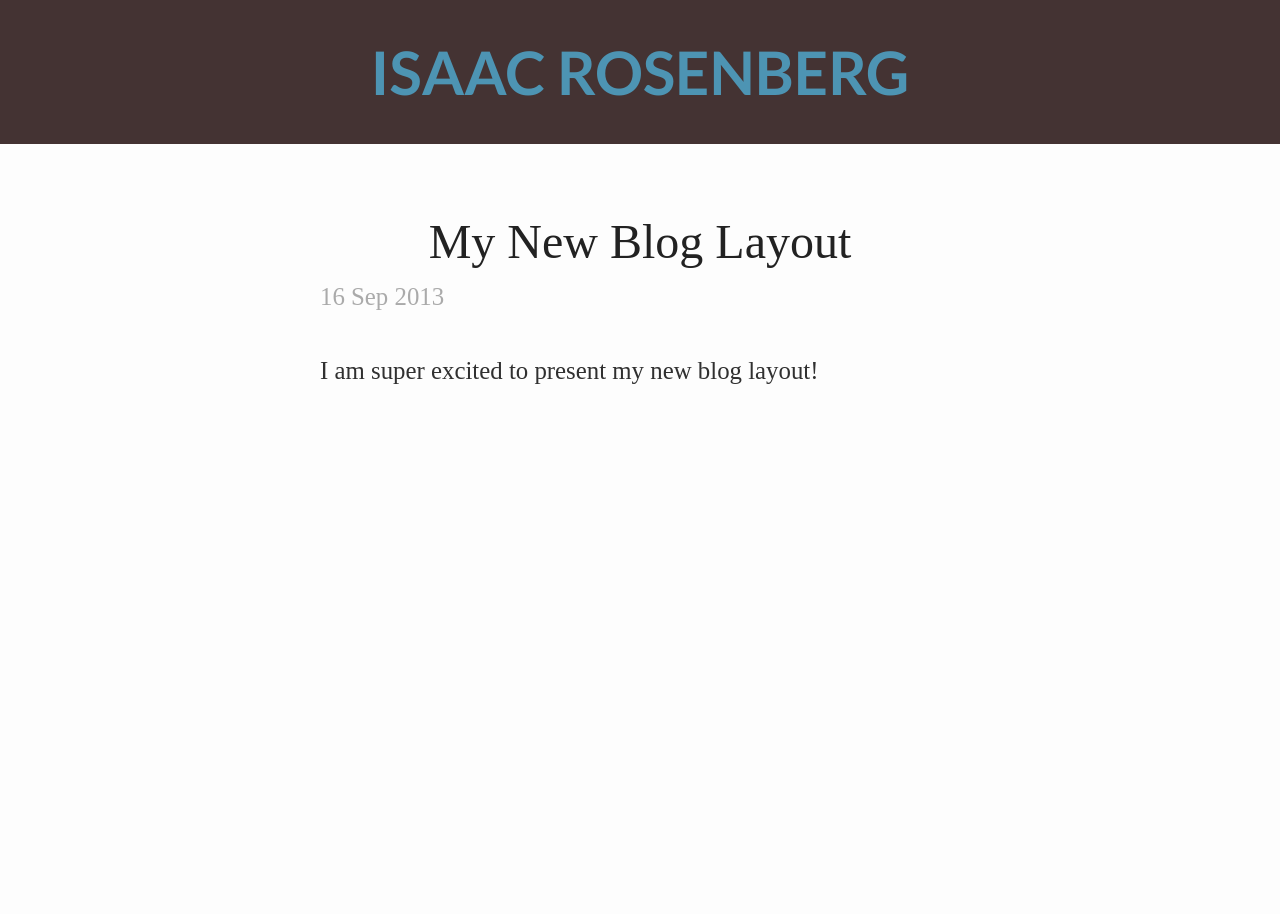
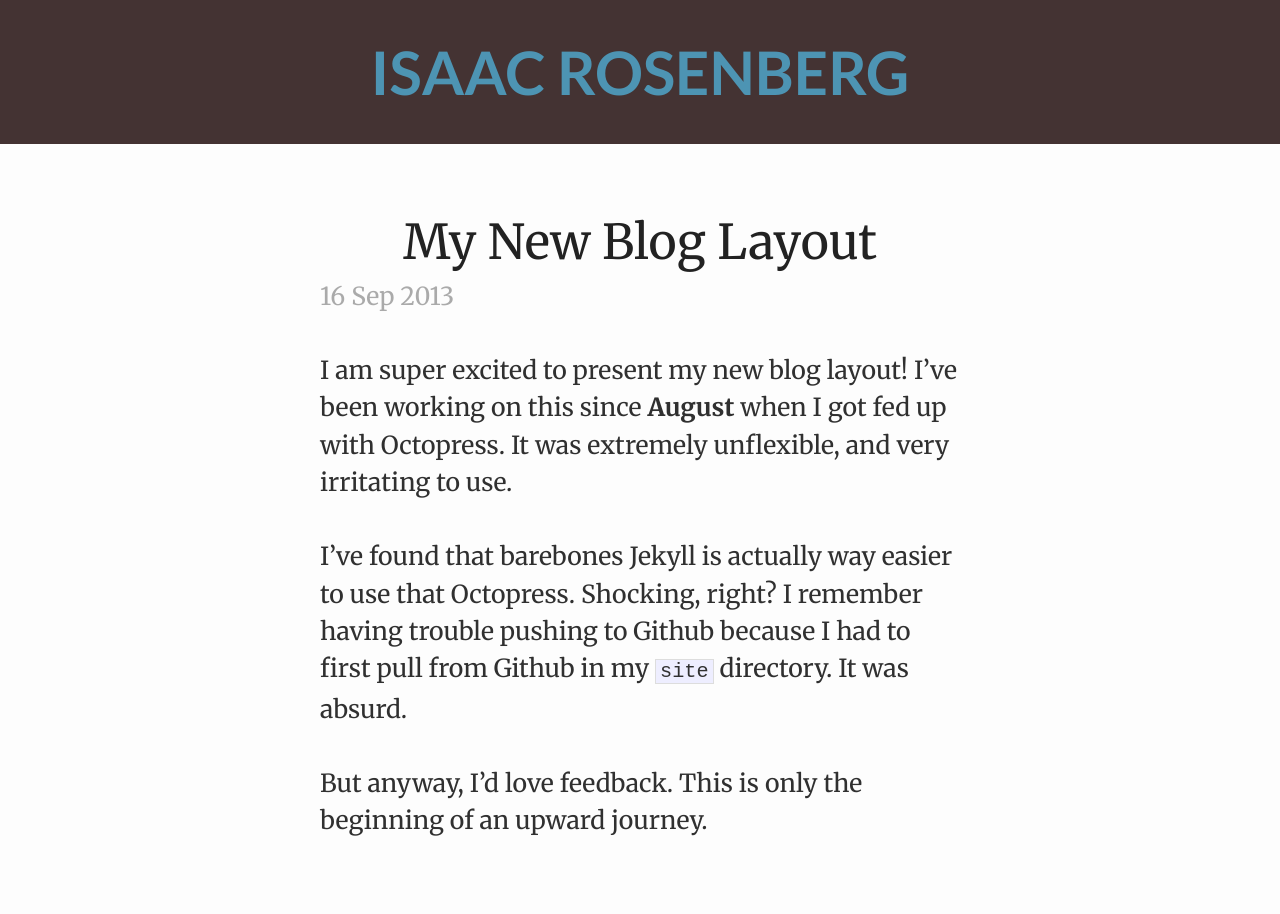
Before and after one commit to irosenb/blog, a Jekyll site: the page built from _posts/2013-09-16-my-new-blog-layout.markdown, in a window 1280 px wide. Built offline with Jekyll 4.4.1, drawn with Linux system fonts in a browser that asks for light colours; some web fonts are replaced; Markdown is read by kramdown in place of the engine named in the settings.

Commit message:
added cname, hoping it works

```diff
--- /dev/null
+++ b/CNAME
@@ -0,0 +1 @@
+blog.irosenb.com
--- a/_layouts/default.html
+++ b/_layouts/default.html
@@ -7,13 +7,9 @@
         <meta name="viewport" content="width=device-width">
 
         <!-- Google Fonts -->
-        <link href='http://fonts.googleapis.com/css?family=Merriweather&subset=latin,latin-ext' rel='stylesheet' type='text/css'>
+        <link href='http://fonts.googleapis.com/css?family=Merriweather:400,300,300italic,400italic,700,700italic,900,900italic' rel='stylesheet' type='text/css'>
         <link href='http://fonts.googleapis.com/css?family=Lato:900&subset=latin,latin-ext' rel='stylesheet' type='text/css'>
         <link href='http://fonts.googleapis.com/css?family=Lato:300,400,700' rel='stylesheet' type='text/css'>
-        <link href='http://fonts.googleapis.com/css?family=Cardo' rel='stylesheet' type='text/css'>
-        <link href='http://fonts.googleapis.com/css?family=Gentium+Book+Basic:400,700,400italic,700italic' rel='stylesheet' type='text/css'>
-
-
 
         <!-- <link href='http://fonts.googleapis.com/css?family=Ubuntu' rel='stylesheet' type='text/css'> -->
 
--- a/_posts/2013-07-20-artists-or-scientists.markdown
+++ b/_posts/2013-07-20-artists-or-scientists.markdown
@@ -6,7 +6,7 @@ comments: true
 categories:
 ---
 
-*Are we artists or scientists?* That is the question.
+Are we artists or scientists? That is the question.
 
 ---
 
--- a/_posts/2013-09-16-my-new-blog-layout.markdown
+++ b/_posts/2013-09-16-my-new-blog-layout.markdown
@@ -5,4 +5,8 @@ date: 2013-09-16 15:37
 categories:
 ---
 
-I am super excited to present my new blog layout!
+I am super excited to present my new blog layout! I've been working on this since [August](https://github.com/irosenb/irosenb.github.io/commit/3406b8a66cb8fd5a241d24fd318bcfb012635193) when I got fed up with Octopress. It was extremely unflexible, and very irritating to use.
+
+I've found that barebones Jekyll is actually way easier to use that Octopress. Shocking, right? I remember having trouble pushing to Github because I had to first pull from Github in my `site` directory. It was absurd.
+
+But anyway, I'd love feedback. This is only the beginning of an upward journey.
--- a/css/typography.css
+++ b/css/typography.css
@@ -1,7 +1,7 @@
 body {
   text-align: center;
   color: #000;
-  font-family: 'Gentium Book Basic' , serif;
+  font-family: 'Merriweather' , serif;
   font-size: 120%;
   line-height: 1.5;
   margin: 0;
```
